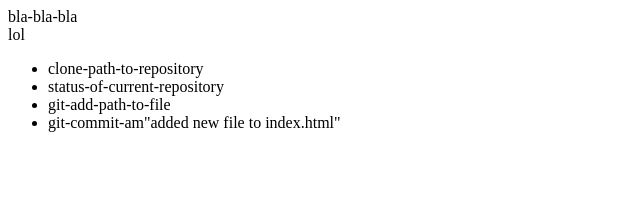
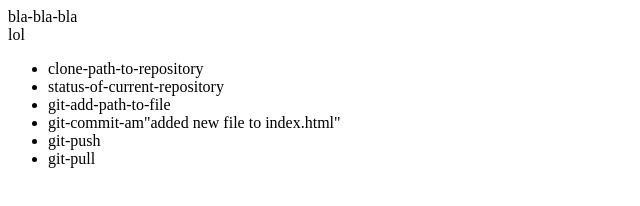
Before and after one commit to Valhom/git-lesson, a plain HTML site: page index.html in a window 1280 px wide. Shown: the whole page, without its empty margins (0-640 px from the left). Drawn offline with Linux system fonts and the light colour scheme.

Commit message:
added two lines

```diff
--- a/index.html
+++ b/index.html
@@ -11,5 +11,7 @@
         <li>status-of-current-repository</li>
         <li>git-add-path-to-file</li>
         <li>git-commit-am"added new file to index.html"</li>
+	<li>git-push</li>
+	<li>git-pull</li>
     </ul>
 </div>
```
